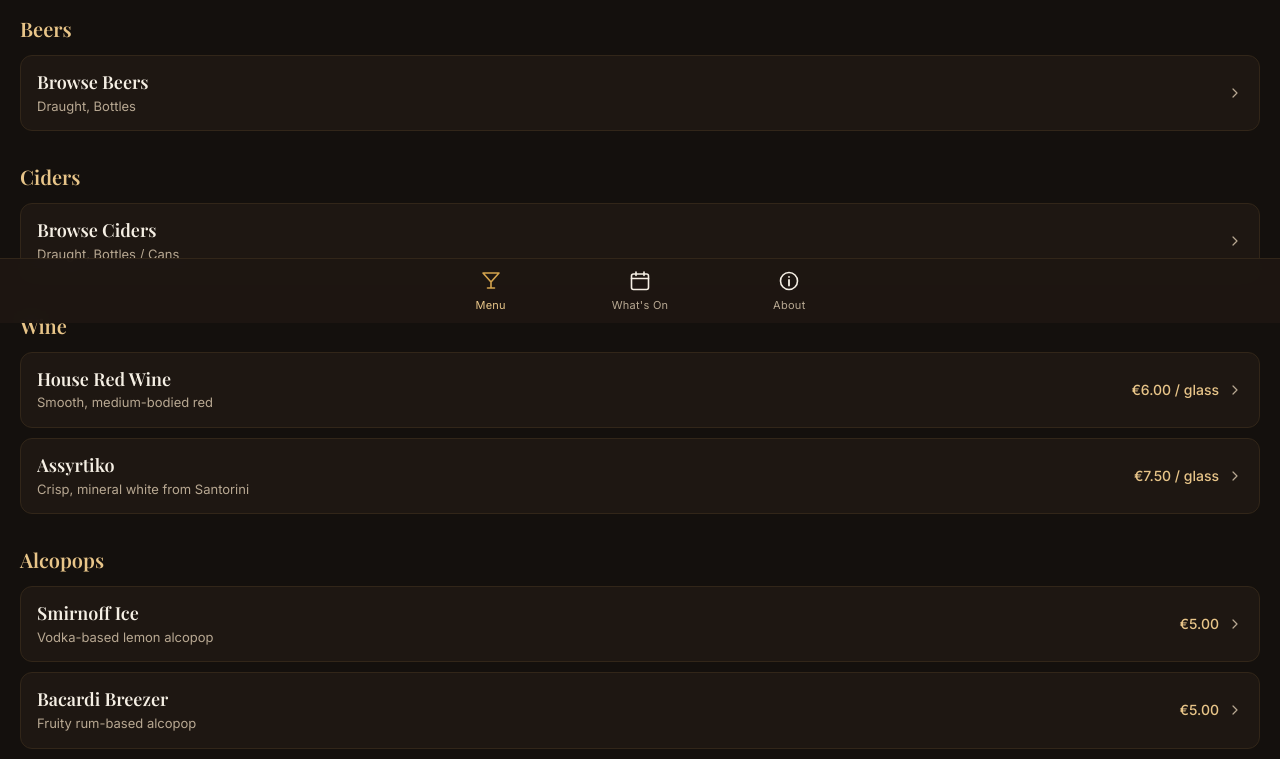
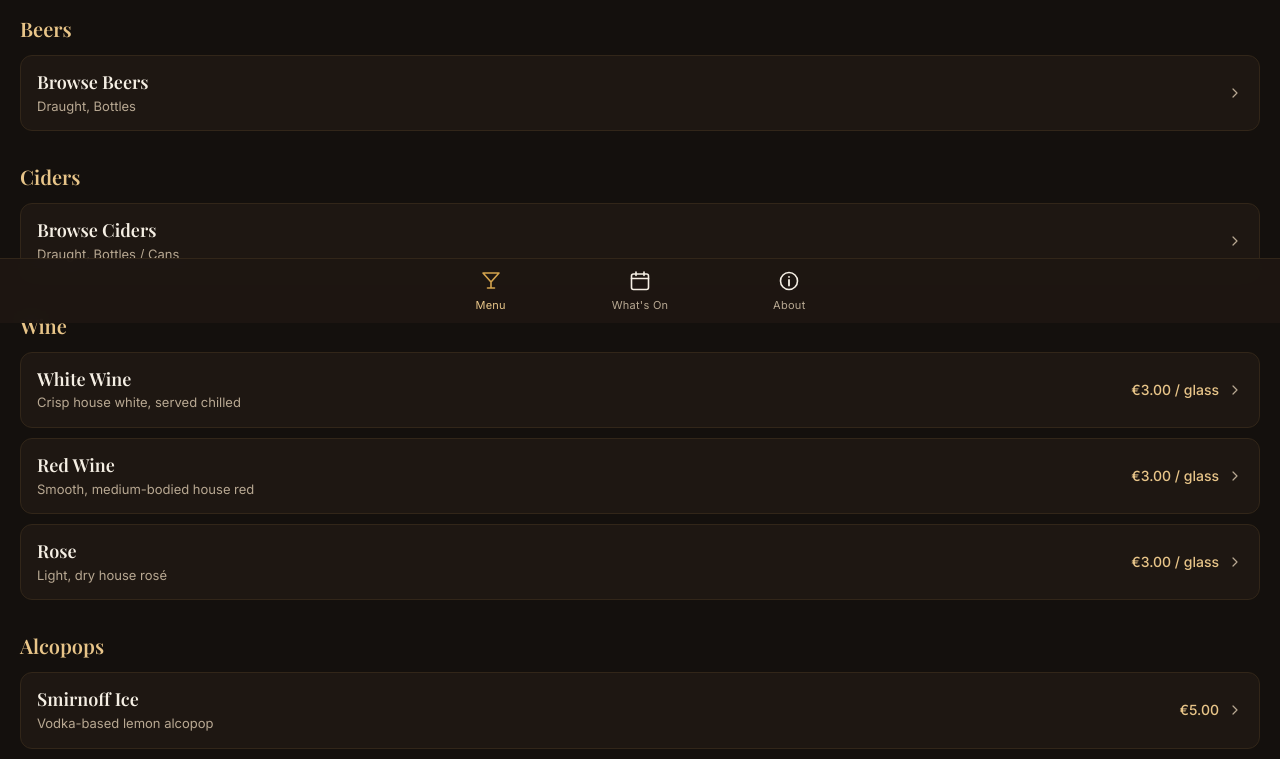
Before and after one commit to Jrothwell94/Cheers-Bar-Menu, a Next.js app: page / in a window 1280 px wide. Shown: the part 477-1236 px from the top of the page. Built offline with nearby package versions, Linux system fonts and the light colour scheme.

Commit message:
Replace placeholder wines with real White, Red and Rose at €3.00

```diff
--- a/src/data/menu.ts
+++ b/src/data/menu.ts
@@ -558,24 +558,31 @@ export const menuItems: MenuItem[] = [
       "Introduced by Bacardi in the 1990s, Breezer became one of the defining alcopops of the era, sold in a range of fruit flavours.",
   },
   {
-    slug: "house-red",
-    name: "House Red Wine",
+    slug: "white-wine",
+    name: "White Wine",
     category: "wine",
-    price: "€6.00 / glass",
-    tagline: "Smooth, medium-bodied red",
-    ingredients: ["Red wine blend"],
-    history:
-      "Our house red is a smooth, approachable blend chosen to pair well with everything from meze to a late-night glass on its own.",
+    price: "€3.00 / glass",
+    tagline: "Crisp house white, served chilled",
+    ingredients: ["White wine"],
+    history: "Our house white — light, crisp and always chilled.",
   },
   {
-    slug: "assyrtiko",
-    name: "Assyrtiko",
+    slug: "red-wine",
+    name: "Red Wine",
     category: "wine",
-    price: "€7.50 / glass",
-    tagline: "Crisp, mineral white from Santorini",
-    ingredients: ["Assyrtiko grape"],
-    history:
-      "Originating from the volcanic soils of Santorini, Assyrtiko has become Greece's most celebrated white grape, prized worldwide for its bright acidity and mineral edge.",
+    price: "€3.00 / glass",
+    tagline: "Smooth, medium-bodied house red",
+    ingredients: ["Red wine"],
+    history: "Our house red — smooth and easy to drink, on its own or with meze.",
+  },
+  {
+    slug: "rose-wine",
+    name: "Rose",
+    category: "wine",
+    price: "€3.00 / glass",
+    tagline: "Light, dry house rosé",
+    ingredients: ["Rosé wine"],
+    history: "Our house rosé — light, dry and perfect for a sunset drink.",
   },
   {
     slug: "coca-cola",
```
